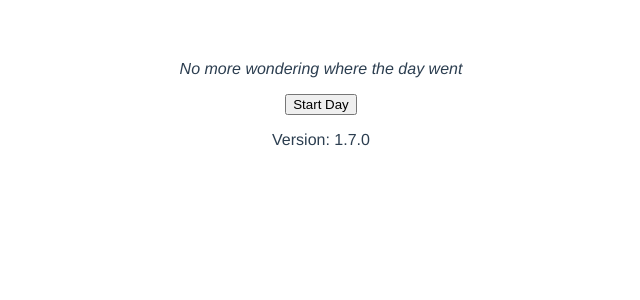
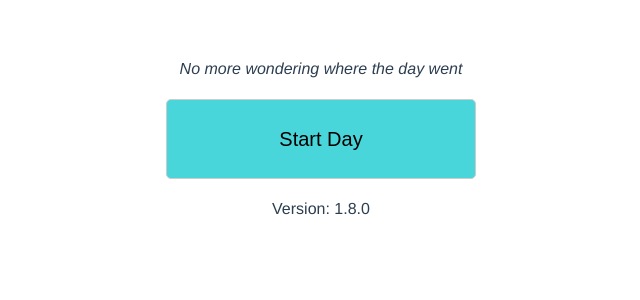
Before and after one commit to cotterjd/time-auditor, a Vue app: page / in a window 1280 px wide. Shown: the top 300 px of the page, without its empty margins (319-959 px from the left). Built offline with nearby package versions, Linux system fonts and the light colour scheme.

Commit message:
style: style start button

```diff
--- a/package.json
+++ b/package.json
@@ -1,6 +1,6 @@
 {
   "name": "time-auditor",
-  "version": "1.7.0",
+  "version": "1.8.0",
   "private": true,
   "scripts": {
     "serve": "vue-cli-service serve",
--- a/src/components/Header.vue
+++ b/src/components/Header.vue
@@ -1,17 +1,19 @@
 <template>
   <div class="header-container">
     <p><i>No more wondering where the day went</i></p>
-    <button v-if="!start" @click="startTimer">Start Day</button>
+    <button class="btn start-btn" v-if="!start" @click="startTimer">Start Day</button>
 
     <div class="input-container" v-show="start">
       <input class="input" v-model="activity" @keyup.enter="submitActivity" />
-      <button class="submit-btn" @click="onSubmit">Submit Finished Activity</button>
+      <button id="submit-button" class="btn" @click="onSubmit">
+        Submit Finished Activity
+      </button>
     </div>
   </div>
 </template>
 
 <script lang="ts">
-import { defineComponent } from 'vue';
+import { defineComponent } from "vue"
 
 export default defineComponent({
   name: `Header`,
@@ -34,7 +36,7 @@ export default defineComponent({
 
 <style scoped>
 .header-container {
-  text-align: center
+  text-align: center;
 }
 .input {
   width: 300px;
@@ -50,14 +52,18 @@ export default defineComponent({
   flex-direction: column;
   align-items: center;
 }
-.submit-btn {
+.btn {
   width: 310px;
   border-radius: 5px;
   border: 1px solid #ccc;
   padding: 10px 0;
   margin: 5px;
   font-size: 16px;
-  background-color: #49D6DB;
+  background-color: #49d6db;
   color: #000;
 }
+.start-btn {
+  height: 80px;
+  font-size: 20px;
+}
 </style>
```
